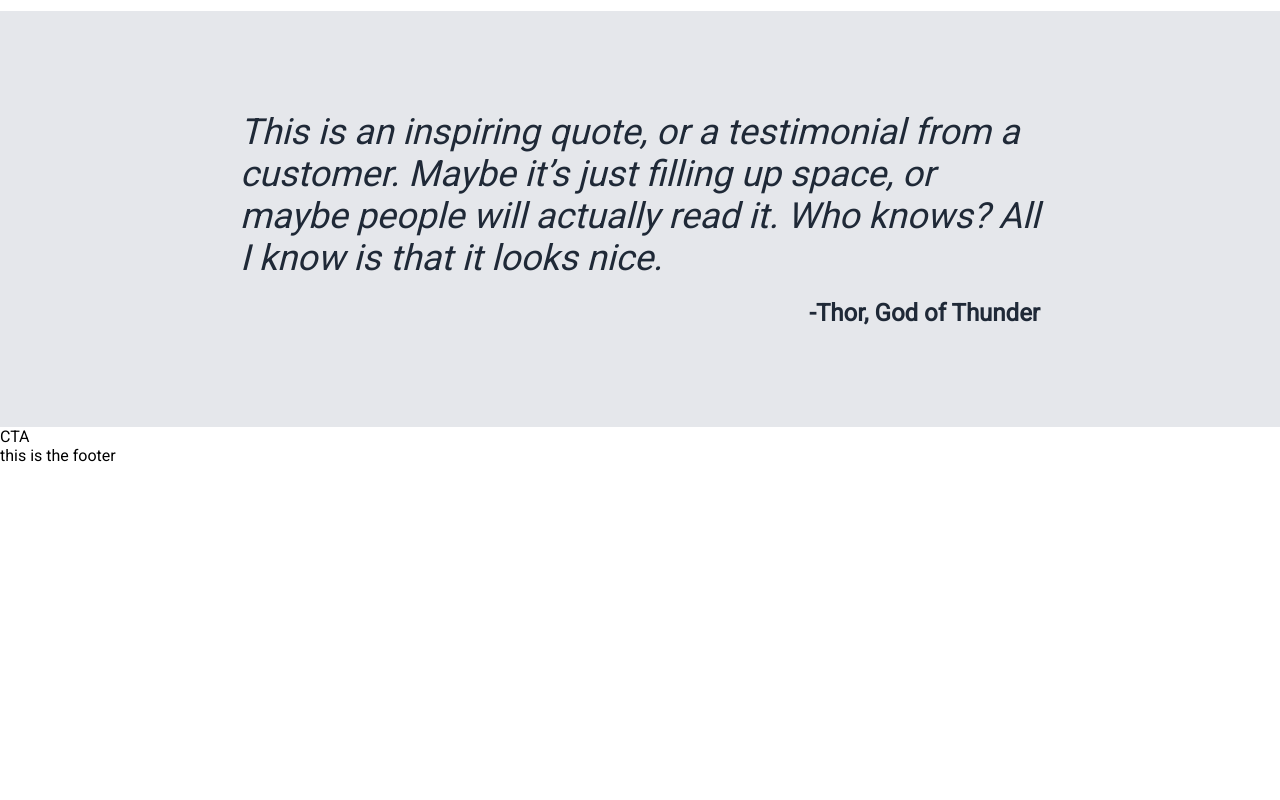
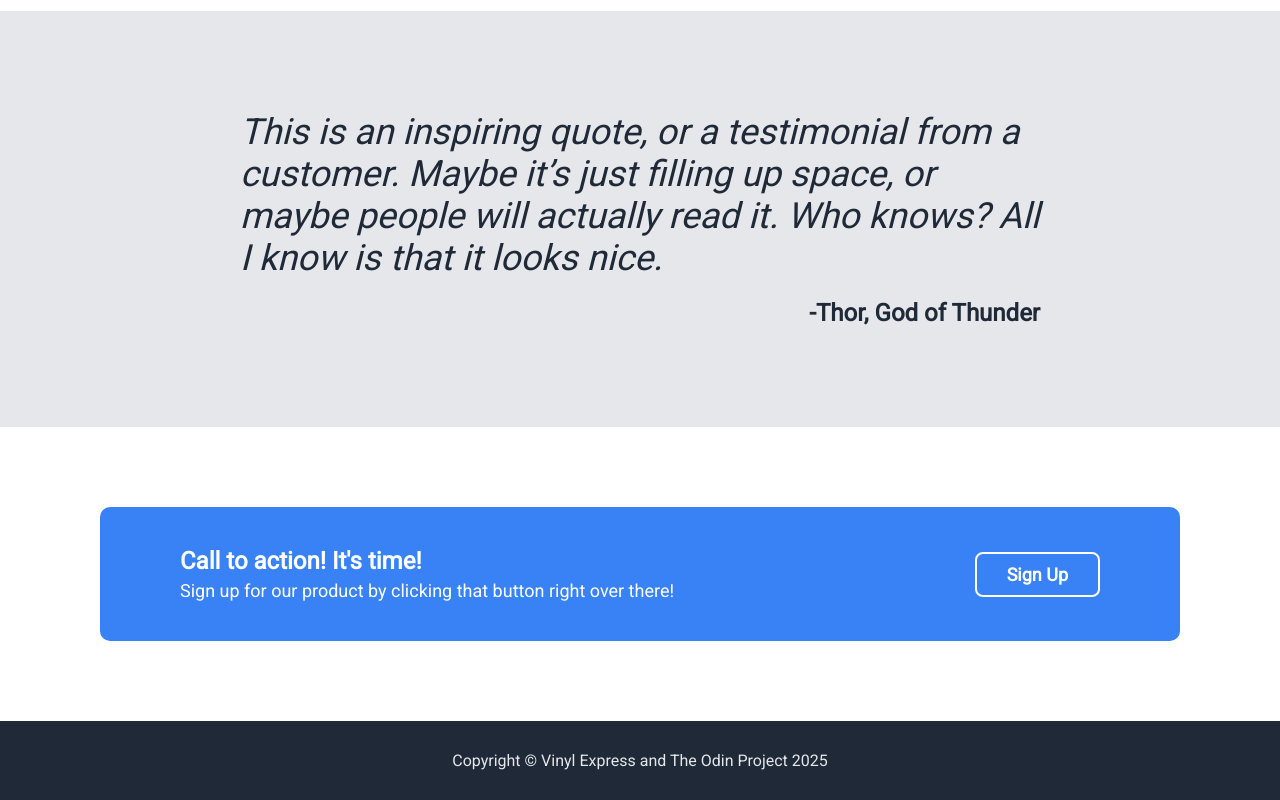
Before and after one commit to andreanun/odin-landing-page, a plain HTML site: page index.html in a window 1280 px wide. Shown: the part 934-1734 px from the top of the page. Before the commit the page ends 1399 px from the top, so only its background shows below. Drawn offline with Linux system fonts and the light colour scheme.

Commit message:
completed call to action and footer

```diff
--- a/index.html
+++ b/index.html
@@ -71,7 +71,17 @@
       </div>
     </section>
 
-    <section class="call-to-action">CTA</section>
-    <footer>this is the footer</footer>
+    <section class="cta-section">
+      <div class="cta-container">
+        <div class="cta-text">
+          <h3>Call to action! It's time!</h3>
+          <p> Sign up for our product by clicking that button right over there!</p>
+      </div>
+      <button class="cta-button">Sign Up</button>
+      </div>
+    </section>
+    <footer class="footer" >
+      <p>Copyright © Vinyl Express and The Odin Project 2025</p>
+    </footer>
   </body>
 </html>
--- a/styles.css
+++ b/styles.css
@@ -150,3 +150,47 @@
   color: #1f2937;
   text-align: right;
 }
+
+.cta-section {
+  padding: 80px 100px;
+}
+
+.cta-container {
+  background-color: #3882f6;
+  display: flex;
+  justify-content: space-between;
+  align-items: center;
+  color: white;
+  border-radius: 10px;
+  padding: 40px 80px;
+}
+
+.cta-text h3 {
+  font-size: 24px;
+  font-weight: 700;
+  margin: 0;
+}
+
+.cta-text p {
+  font-size: 18px;
+  margin: 5px 0 0 0;
+}
+
+.cta-button {
+  background-color: transparent;
+  color: white;
+  font-size: 18px;
+  font-weight: bold;
+  padding: 10px 30px;
+  border: 2px solid white;
+  border-radius: 8px;
+  cursor: pointer;
+}
+
+.footer {
+  color: #e5e7eb;
+  background-color: #1f2937;
+  padding: 30px 0;
+  font-size: 16px;
+  text-align: center;
+}
```
